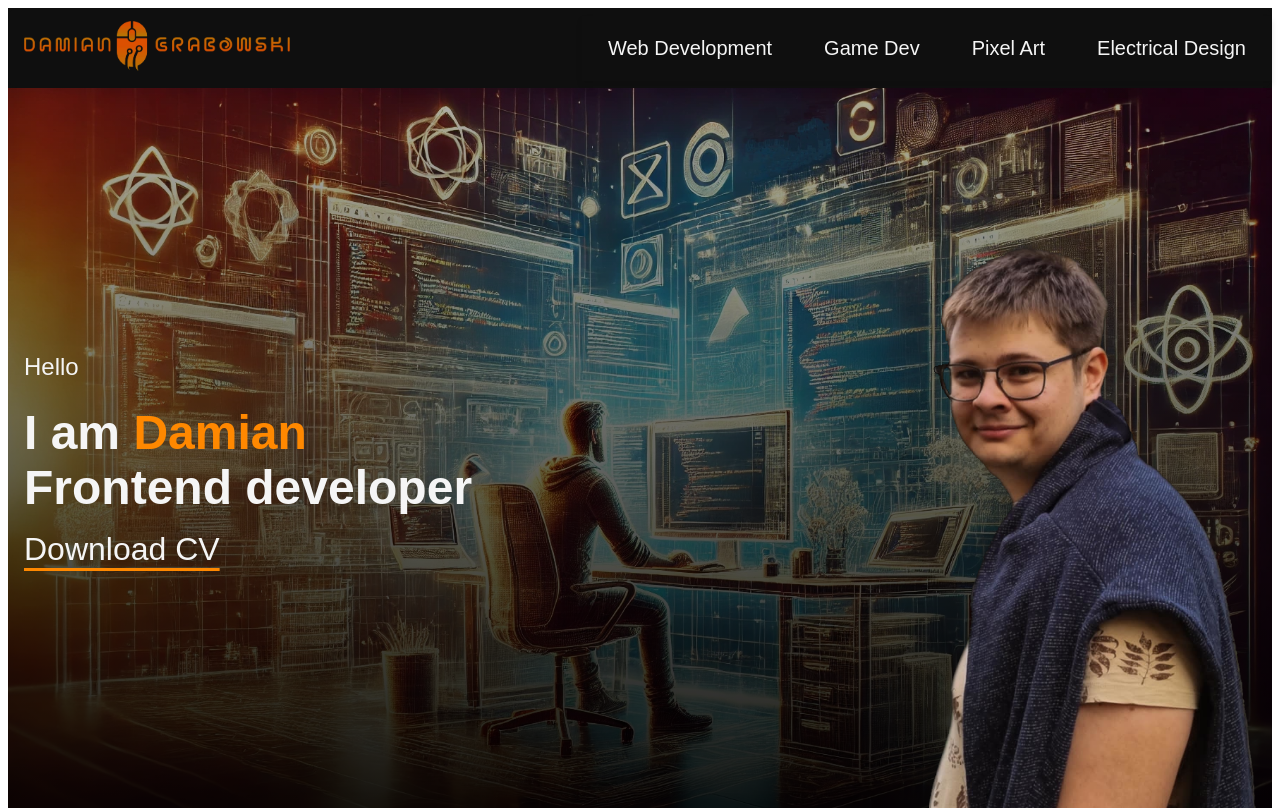
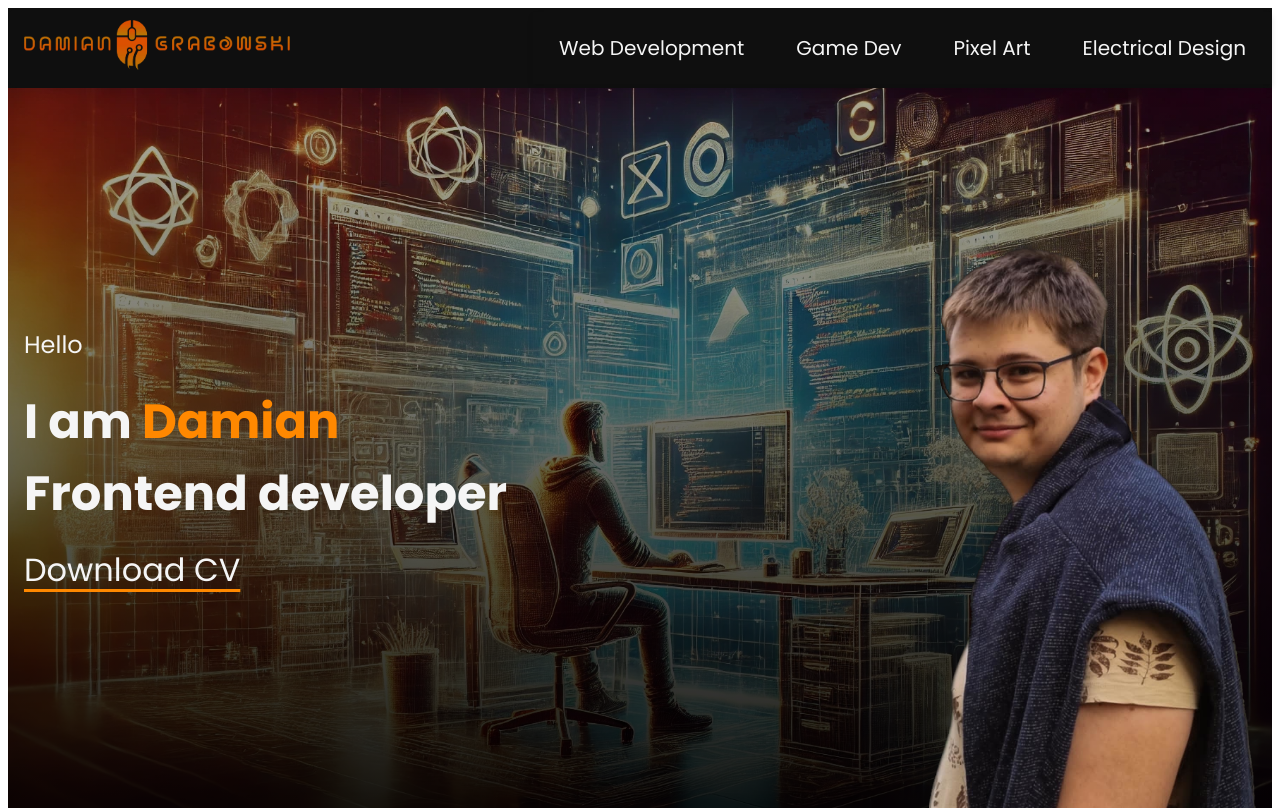
Before and after one commit to DAMIANG97/portfolio_d, a Next.js app: page / in a window 1280 px wide. Shown: the top 810 px of the page. Built offline with nearby package versions, Linux system fonts and the light colour scheme.

Commit message:
Add font size
- Change main font size to poppins

```diff
--- a/app/globals.scss
+++ b/app/globals.scss
@@ -10,5 +10,5 @@
 body {
   color: var(--foreground);
   background: var(--background);
-  font-family: Arial, Helvetica, sans-serif;
+  font-family: var(--font-poppins), sans-serif;
 }
--- a/app/layout.tsx
+++ b/app/layout.tsx
@@ -1,7 +1,7 @@
 import type { Metadata } from "next";
-import { Geist, Geist_Mono } from "next/font/google";
+import { Geist, Geist_Mono, Poppins } from "next/font/google";
 import GlobalWrapper from "../components/Organisms/GlobalWrapper";
-import { GlobalProvider } from "../context/GlobalContext"; // Import GlobalProvider
+import { GlobalProvider } from "../context/GlobalContext";
 import "./globals.scss";
 
 const geistSans = Geist({
@@ -14,6 +14,12 @@ const geistMono = Geist_Mono({
   subsets: ["latin"],
 });
 
+const poppins = Poppins({
+  variable: "--font-poppins",
+  subsets: ["latin"],
+  weight: ["400", "700"],
+});
+
 export const metadata: Metadata = {
   title: "Create Next App",
   description: "Generated by create next app",
@@ -22,7 +28,7 @@ export const metadata: Metadata = {
 export default function RootLayout({ children }: { children: React.ReactNode }) {
   return (
     <html lang="en">
-      <body className={`${geistSans.variable} ${geistMono.variable} antialiased`}>
+      <body className={`${geistSans.variable} ${geistMono.variable} ${poppins.variable} antialiased`}>
         <GlobalProvider>
           <GlobalWrapper>{children}</GlobalWrapper>
         </GlobalProvider>
--- a/components/Atoms/NavButton/NavButton.module.scss
+++ b/components/Atoms/NavButton/NavButton.module.scss
@@ -7,7 +7,7 @@
   border: none;
   color: var(--color-text);
   text-decoration: none;
-
+  font-family: "poppins";
   @include mq("laptop") {
     margin: 1.25rem;
     font-size: 1.25rem;
```
